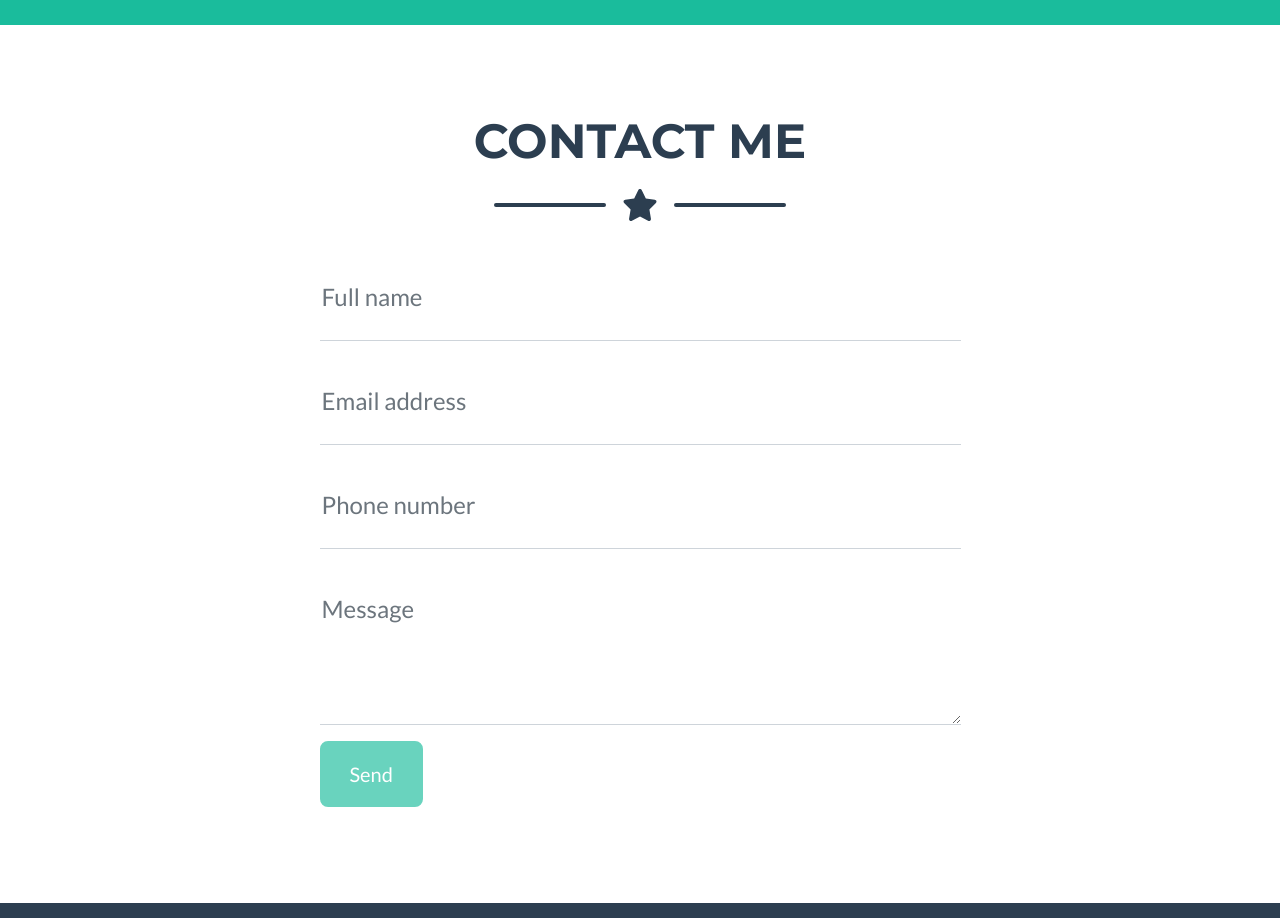
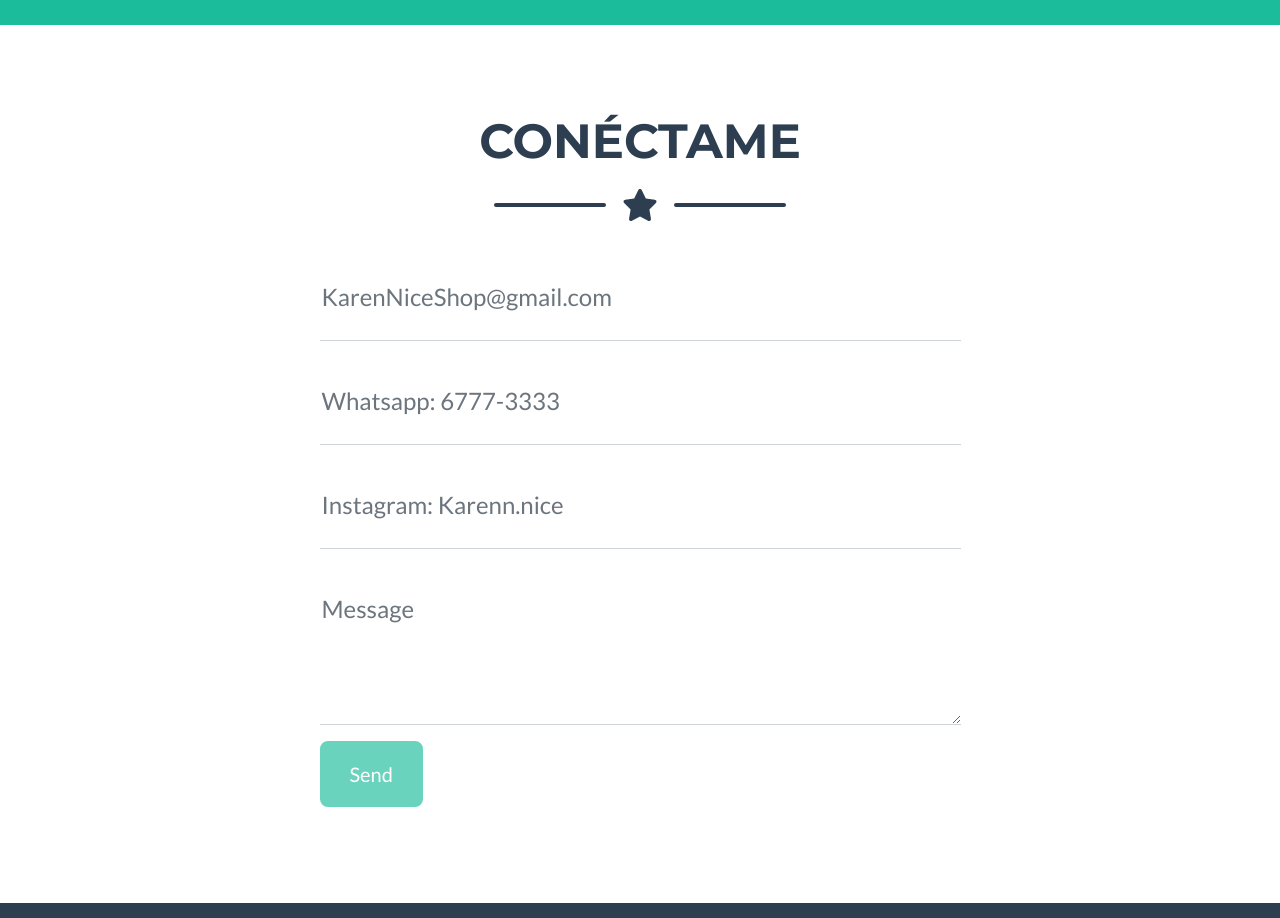
Before and after one commit to karennice9/Karelys_Serracin.github.io, a plain HTML site: page index.html in a window 1280 px wide. Shown: the part 2320-3238 px from the top of the page. Drawn offline with nearby package versions, Linux system fonts and the light colour scheme.

Commit message:
Update index.html

```diff
--- a/index.html
+++ b/index.html
@@ -150,7 +150,7 @@
         <section class="page-section" id="contact">
             <div class="container">
                 <!-- Contact Section Heading-->
-                <h2 class="page-section-heading text-center text-uppercase text-secondary mb-0">Contact Me</h2>
+                <h2 class="page-section-heading text-center text-uppercase text-secondary mb-0">Conéctame</h2>
                 <!-- Icon Divider-->
                 <div class="divider-custom">
                     <div class="divider-custom-line"></div>
@@ -171,20 +171,20 @@
                             <!-- Name input-->
                             <div class="form-floating mb-3">
                                 <input class="form-control" id="name" type="text" placeholder="Enter your name..." data-sb-validations="required" />
-                                <label for="name">Full name</label>
+                                <label for="name">KarenNiceShop@gmail.com</label>
                                 <div class="invalid-feedback" data-sb-feedback="name:required">A name is required.</div>
                             </div>
                             <!-- Email address input-->
                             <div class="form-floating mb-3">
                                 <input class="form-control" id="email" type="email" placeholder="name@example.com" data-sb-validations="required,email" />
-                                <label for="email">Email address</label>
+                                <label for="email">Whatsapp: 6777-3333</label>
                                 <div class="invalid-feedback" data-sb-feedback="email:required">An email is required.</div>
                                 <div class="invalid-feedback" data-sb-feedback="email:email">Email is not valid.</div>
                             </div>
                             <!-- Phone number input-->
                             <div class="form-floating mb-3">
                                 <input class="form-control" id="phone" type="tel" placeholder="(123) 456-7890" data-sb-validations="required" />
-                                <label for="phone">Phone number</label>
+                                <label for="phone">Instagram: Karenn.nice</label>
                                 <div class="invalid-feedback" data-sb-feedback="phone:required">A phone number is required.</div>
                             </div>
                             <!-- Message input-->
```
